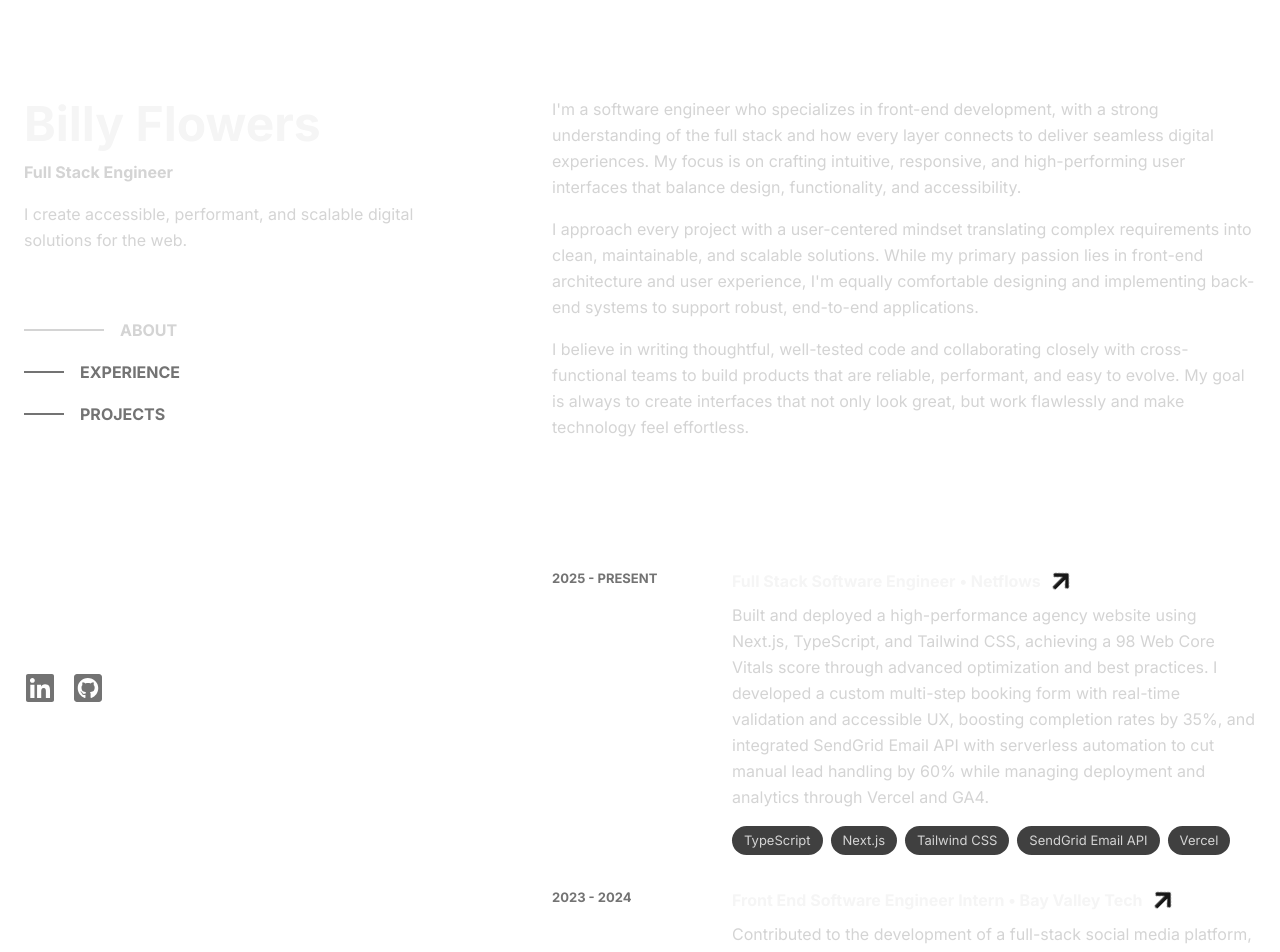
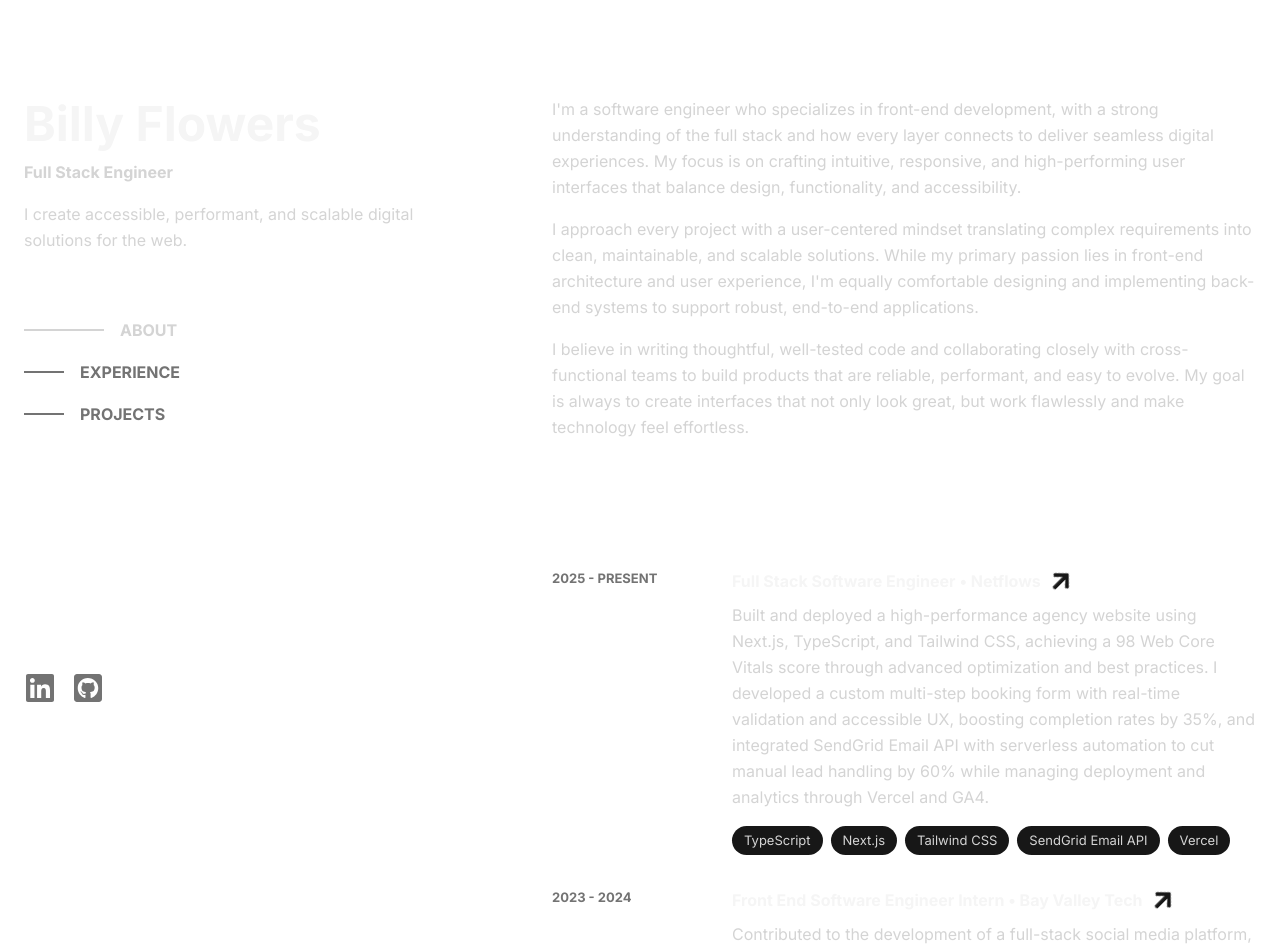
Before and after one commit to flowz0/bswe-portfolio, a Next.js app: page / in a window 1280 px wide. Shown: the top 952 px of the page. Built offline with nearby package versions, Linux system fonts and the light colour scheme.

Commit message:
fix: update Tag component custom styling

```diff
--- a/components/ui/Tag.tsx
+++ b/components/ui/Tag.tsx
@@ -2,7 +2,7 @@ import { ReactNode } from "react";
 
 export default function Tag({children}: {children: ReactNode}) {
   return (
-    <div className="py-1 px-3 w-fit rounded-full text-sm cursor-default bg-neutral-700 text-neutral-300">
+    <div className="text-neutral-300 bg-neutral-900 text-sm py-1 px-3 rounded-full w-fit cursor-default">
       <p>{children}</p>
     </div>
   );
```
